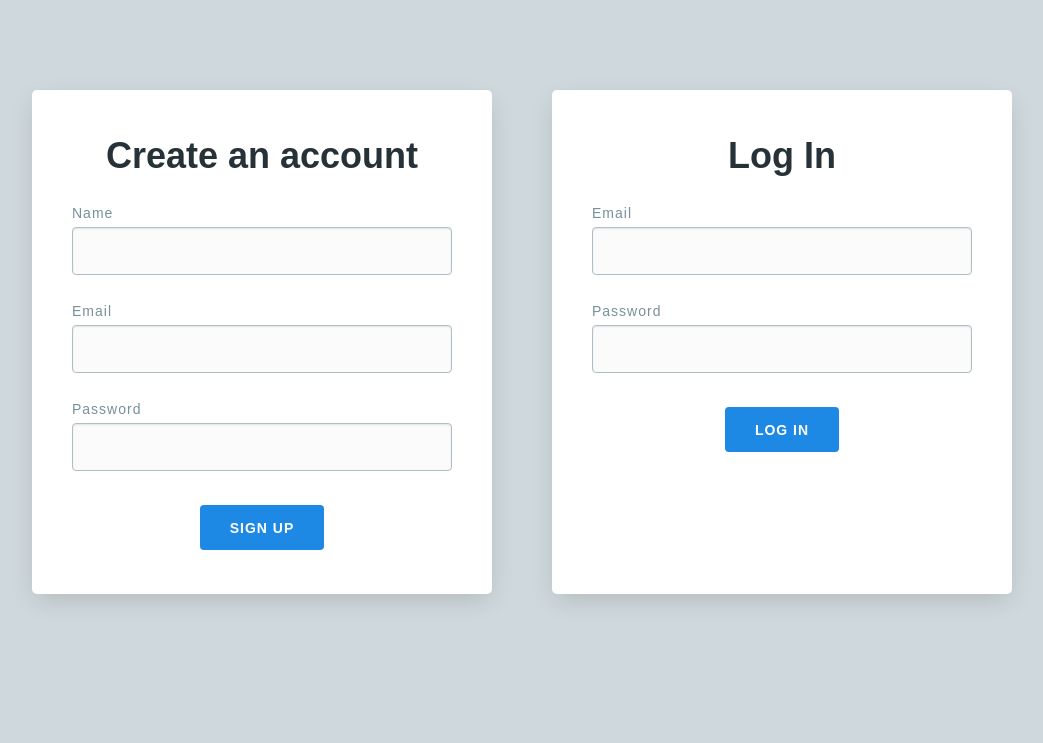
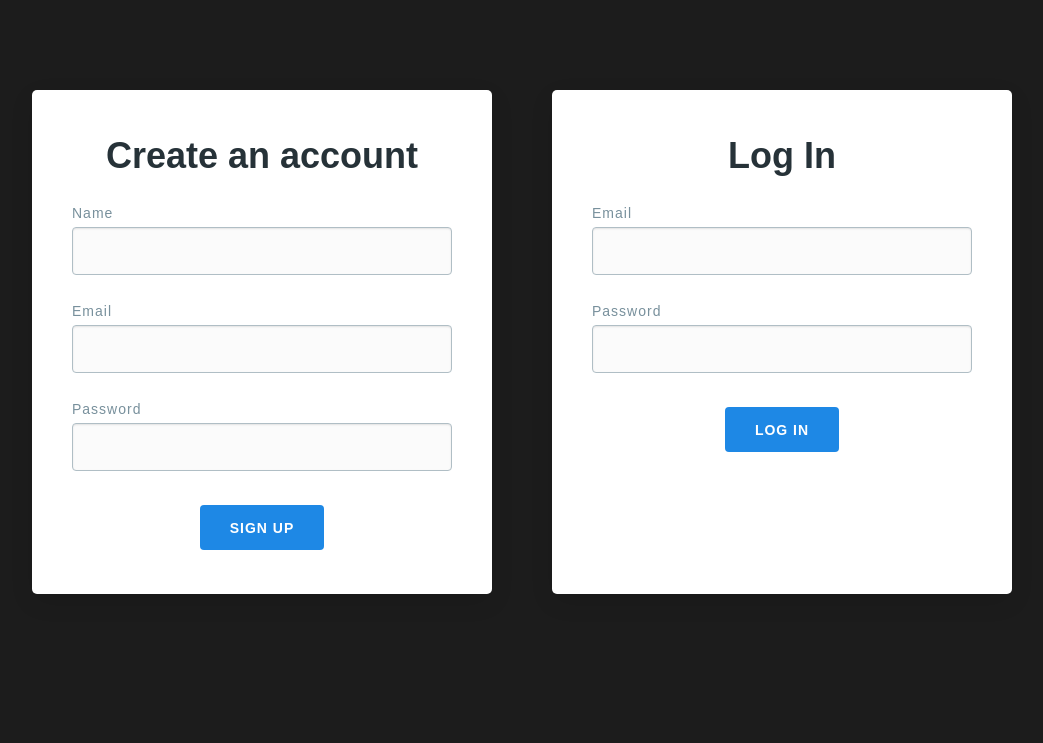
Before and after one commit to Jotaherrera/PyLogin, a Flask app: page / in a window 1280 px wide. Shown: the top 743 px of the page, without its empty margins (118-1161 px from the left). Run offline with Flask 2, Linux system fonts and the light colour scheme.

Commit message:
Add grey-black to style.css

```diff
--- a/static/css/styles.css
+++ b/static/css/styles.css
@@ -4,19 +4,20 @@
 
 /* Setup */
 :root {
+  --grey-black: #1c1c1c;
   --black: #000000;
   --almost-black: #263238;
   --white: #ffffff;
-  --almost-white: #FBFBFB;
-  --grey-light: #CFD8DC;
-  --grey: #B0BEC5;
-  --grey-medium: #78909C;
-  --grey-dark: #455A64;
-  --primary: #1E88E5;
-  --primary-dark: #1976D2;
-  --secondary: #CFD8DC;
-  --secondary-dark: #B0BEC5;
-  --red: #EF4836;
+  --almost-white: #fbfbfb;
+  --grey-light: #cfd8dc;
+  --grey: #b0bec5;
+  --grey-medium: #78909c;
+  --grey-dark: #455a64;
+  --primary: #1e88e5;
+  --primary-dark: #1976d2;
+  --secondary: #cfd8dc;
+  --secondary-dark: #b0bec5;
+  --red: #ef4836;
 }
 
 * {
@@ -30,7 +31,7 @@ body {
   font-size: 18px;
   line-height: 28px;
   color: var(--black);
-  background: var(--grey-light);
+  background: var(--grey-black);
 }
 
 /* Typography */
@@ -69,7 +70,7 @@ p {
   margin: 0 30px 60px;
   padding: 20px 40px;
   width: 460px;
-  box-shadow: 0 8px 26px -4px rgba(0,0,0,0.15);
+  box-shadow: 0 8px 26px -4px rgba(0, 0, 0, 0.15);
   border-radius: 5px;
   background: var(--white);
 }
@@ -90,7 +91,7 @@ p {
 
 /* Forms */
 form {
-  transition: opacity .15s ease;
+  transition: opacity 0.15s ease;
 }
 
 form.loading {
@@ -116,10 +117,10 @@ label {
   color: var(--almost-black);
   border: 1px solid var(--grey);
   border-radius: 4px;
-  box-shadow: inset 0 1px 2px rgba(0,0,0,0.1);
+  box-shadow: inset 0 1px 2px rgba(0, 0, 0, 0.1);
   display: block;
   background: var(--almost-white);
-  transition: border-color .15s ease;
+  transition: border-color 0.15s ease;
 }
 
 .field:focus {
@@ -156,7 +157,7 @@ label {
   cursor: pointer;
   display: inline-block;
   background: var(--primary);
-  transition: color .15s ease, background-color .15s ease;
+  transition: color 0.15s ease, background-color 0.15s ease;
 }
 
 .btn:hover {
@@ -172,7 +173,7 @@ label {
   background: var(--secondary-dark);
 }
 
-input[type=submit] {
+input[type='submit'] {
   margin: 34px auto 24px;
   display: block;
 }
```
